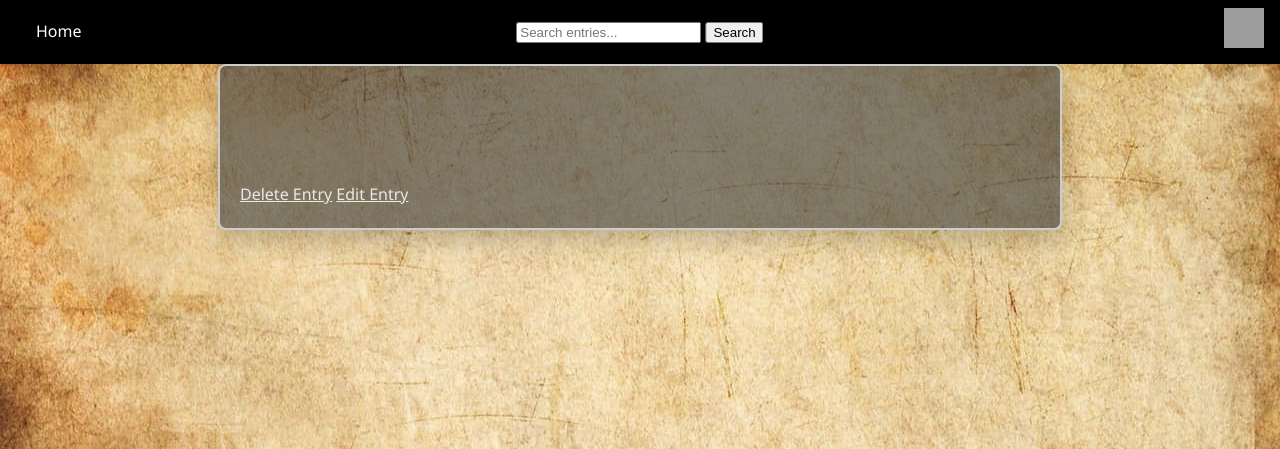
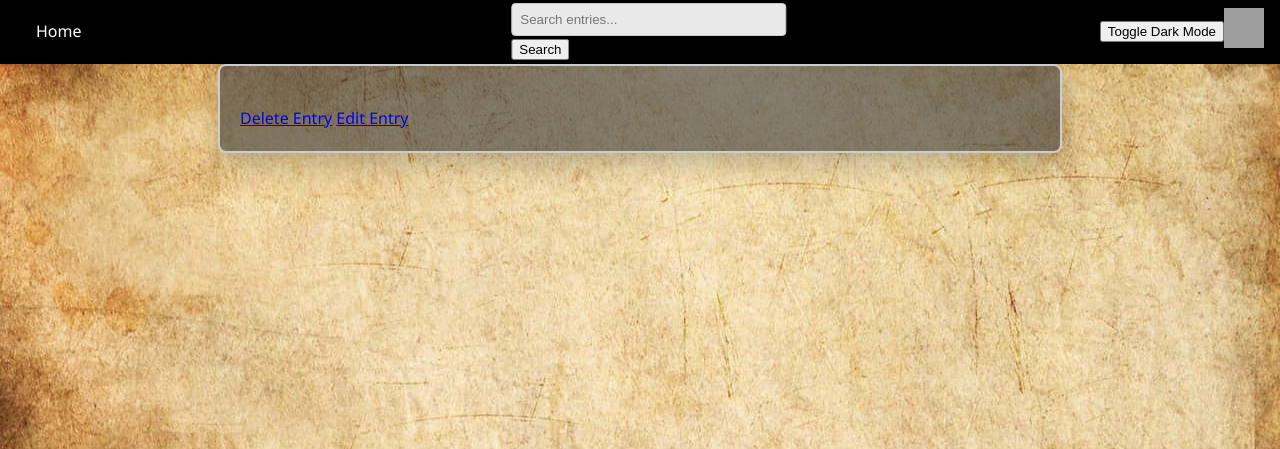
Before and after one commit to theethanhawk/Notetaking, a Django app: template notes_app/templates/notes_app/entry_detail.html in a window 1280 px wide. Shown: the top 449 px of the page. Run offline with Django 3.2, Linux system fonts and the light colour scheme; the template is opened without the code that fills it, so the values that code supplies are empty; some libraries are stand-ins or nearby versions; grey boxes are pictures that could not be loaded.

Commit message:
dark mode style

```diff
--- a/notes_app/static/css/styles.css
+++ b/notes_app/static/css/styles.css
@@ -1,20 +1,67 @@
+/* Default Light Mode */
+:root {
+    --bg-image: url('/static/images/parchment.jpg');
+    --bg-color: #f8f6f665;
+    --text-color: #000000;
+    --navbar-bg: #000000;
+    --navbar-text: white;
+    --button-bg: #ffffff;
+    --button-text: rgb(0, 0, 0);
+    --input-bg: #ffffff;
+    --input-text: #000000;
+    --li-bg: #e9e9e9;
+    --li-text: #000000;
+}
+
+/* Apply styles to elements */
 body {
-    background-image: url('/static/images/parchment.jpg');
+    background-image: var(--bg-image);
     background-size: cover;
     background-position: center;
     background-attachment: fixed;
-    font-family: 'Segoe UI', Tahoma, Geneva, Verdana, sans-serif; /* Improved font family for readability */
-    background-color: #f8f6f665; /* Softer background color */
-    color: #000000; /* Darker text for better readability */
-    line-height: 1.6; /* Improved line height for readability */
+    font-family: 'Segoe UI', Tahoma, Geneva, Verdana, sans-serif;
+    background-color: var(--bg-color);
+    color: var(--text-color);
+    line-height: 1.6;
     margin: 0;
     padding: 0;
+    transition: background-color 0.3s, color 0.3s;
 }
 
-/* navbar styling */
+/* Default input field styles (light mode) */
+.input-field {
+    background-color: var(--input-bg);
+    color: var(--input-text);
+    border: 1px solid #ccc;
+    padding: 8px;
+    border-radius: 5px;
+    width: 100%;
+}
+
+/* Default list item styles (light mode) */
+.entry-tags li {
+    background-color: var(--li-bg);
+    color: var(--li-text);
+    display: inline-block;
+    padding: 5px 10px;
+    margin-right: 5px;
+    border-radius: 4px;
+    margin-bottom: 5px;
+}
+
+/* Default "Read More" link (light mode) */
+.entry-links {
+    color: #006320;
+    text-decoration: none;
+}
+.entry-links:hover {
+    text-decoration: underline;
+}
+
+/* Navbar styling */
 .navbar {
-    background-color: #000000; /* Or your chosen color */
-    color: white;
+    background-color: var(--navbar-bg);
+    color: var(--navbar-text);
     display: flex;
     justify-content: space-between;
     padding: 0.5rem 1rem;
@@ -123,10 +170,27 @@ body {
     width: 100%;
 }
 
+/* Default styling for search input (matches .entry-tags li and .entry-links) */
+.search-input {
+    background-color: var(--li-bg);
+    color: var(--li-text);
+    border: 1px solid #ccc;
+    padding: 8px;
+    border-radius: 4px;
+    width: 100%;
+}
+
+/* Dark Mode - Search Input */
+.dark-mode .search-input {
+    background-color: #000000;
+    color: #ffffff;
+    border: 1px solid #666;
+}
+
 .search-container button {
     padding: 0.5rem 1rem;
-    background-color: #ffffff;
-    color: rgb(0, 0, 0);
+    background-color: var(--button-bg);
+    color: var(--button-text);
     border: none;
     border-radius: 4px;
     cursor: pointer;
@@ -173,67 +237,42 @@ body {
     color: #333;
 }
 
-.entry-detail-container a {
-    color: #e9e9e9;
-}
-
 .entry-content, .entry-tags, .entry-images, .entry-links {
     margin-bottom: 20px;
 }
 
-.preformatted-text {
-    white-space: pre-wrap; /* Preserves whitespace and wraps text */
-    word-wrap: break-word; /* Ensures long words can break and wrap to the next line */
-    overflow-wrap: break-word; /* Alternative to word-wrap, use if more compatibility is needed */
-}
-.entry-tags ul, .entry-links ul {
+.entry-tags ul {
     list-style-type: none;
     padding: 0;
 }
 
-.entry-tags li, .entry-links li {
-    background-color: #e9e9e9;
-    display: inline-block;
-    padding: 5px 10px;
-    margin-right: 5px;
-    border-radius: 4px;
-    margin-bottom: 5px;
-}
-
-.entry-images .image {
-    display: inline-block;
-    margin-right: 10px;
-    margin-bottom: 10px;
-    border: 1px solid #ddd;
-    padding: 5px;
-    border-radius: 4px;
-}
-
+/* Image settings */
 .entry-images img {
-    width: 100%; /* Responsive to card width */
+    width: 100%;
     height: auto;
     display: block;
 }
 
-.entry-links a {
+/* "Read More" links */
+.entry-links {
     color: #006320;
     text-decoration: none;
 }
-
-.entry-links a:hover {
+.entry-links:hover {
     text-decoration: underline;
 }
 
+/* Sticky photo section */
 .photo-section {
     position: sticky;
     top: 0;
     z-index: 10;
-    background-color: #000000; /* Adjust as needed */
+    background-color: var(--navbar-bg);
 }
 
 .photo-section img {
     width: 100%;
-    max-height: 400px; /* Adjust based on your preference */
+    max-height: 400px;
     object-fit: cover;
 }
 
--- /dev/null
+++ b/notes_app/static/javascript/dark-mode.js
@@ -0,0 +1,38 @@
+document.addEventListener("DOMContentLoaded", function () {
+    const toggleButton = document.getElementById("dark-mode-toggle");
+    const body = document.body;
+    const featuredImage = document.getElementById("featured-image");
+
+    // Define the images for light and dark mode
+    const lightModeImage = "/static/images/philosophers.jpg"; // Light mode image
+    const darkModeImage = "/static/images/darkphilosophers.jpg"; // Dark mode image (Add this image to your static/images folder)
+
+    // Function to update the image based on the mode
+    function updateImage() {
+        if (body.classList.contains("dark-mode")) {
+            featuredImage.src = darkModeImage;
+        } else {
+            featuredImage.src = lightModeImage;
+        }
+    }
+
+    // Check localStorage for saved theme preference
+    if (localStorage.getItem("theme") === "dark") {
+        body.classList.add("dark-mode");
+        updateImage();
+    }
+
+    // Add event listener to toggle dark mode
+    toggleButton.addEventListener("click", function () {
+        body.classList.toggle("dark-mode");
+
+        // Save user preference
+        if (body.classList.contains("dark-mode")) {
+            localStorage.setItem("theme", "dark");
+        } else {
+            localStorage.setItem("theme", "light");
+        }
+
+        updateImage(); // Change the image when toggling
+    });
+});
--- a/notes_app/templates/notes_app/base.html
+++ b/notes_app/templates/notes_app/base.html
@@ -17,11 +17,12 @@
             </div>
             <div class="nav-center" >
                 <form action="{% url 'notes_app:search_results' %}" method="get">
-                    <input type="text" name="query" placeholder="Search entries...">
+                    <input type="text" name="query" placeholder="Search entries..." class="search-input">
                     <button type="submit">Search</button>
                 </form>
             </div>
             <div class="nav-right">
+                <button id="dark-mode-toggle">Toggle Dark Mode</button>
                 <div class="profile-container">
                     <!-- Profile section -->
                     <div class="profile-icon" id="hamburger_icon">
@@ -52,5 +53,8 @@
     {% block content %}
     <!-- Default content goes here -->
     {% endblock content %}
+
+    <!-- Load JavaScript File -->
+    <script src="{% static 'javascript/dark-mode.js' %}"></script>
 </body>
 </html>
--- a/notes_app/templates/notes_app/edit_entry.html
+++ b/notes_app/templates/notes_app/edit_entry.html
@@ -2,7 +2,6 @@
 
 {% block content %}
 <div class="entry-form-container">
-    <h2>Edit Entry</h2>
     <form method="post" enctype="multipart/form-data">
         {% csrf_token %}
         <div class="form-section">
@@ -47,8 +46,9 @@
                 </div>
             {% endfor %}
         </div>
-
-        <button type="submit" class="submit-btn">Save Entry</button>
+        <div class="form-section">
+            <button type="submit" class="submit-btn">Save Entry</button>
+        </div>
     </form>
 </div>
 {% endblock %}
--- a/notes_app/templates/notes_app/entry_detail.html
+++ b/notes_app/templates/notes_app/entry_detail.html
@@ -25,7 +25,7 @@
         <div class="entry-links">
             <ul>
                 {% for link in entry.links.all %}
-                    <li><a href="{{ link.url }}" target="_blank">{{ link.url }}</a></li>
+                    <li><a href="{{ link.url }}" target="_blank" class="entry-links">{{ link.url }}</a></li>
                 {% endfor %}
             </ul>
         </div>
--- a/notes_app/views.py
+++ b/notes_app/views.py
@@ -51,7 +51,7 @@ def entry_detail(request, pk):
 
 @login_required
 def entry_create(request):
-    """Renders forms with infline formsets and saves forms to create an Entry object"""
+    """Renders forms with inline formsets and saves forms to create an Entry object"""
     image_formset = inlineformset_factory(Entry, Image, fields=["image"], extra=1)
     link_formset = inlineformset_factory(Entry, Link, fields=["url"], extra=1)
 
@@ -105,7 +105,7 @@ def edit_entry(request, pk):
 
     if request.method == 'POST':
         # print state helps me see what is happening at the post, helps me debug
-        print(request.POST)
+        # print(request.POST)
         form = EntryForm(request.POST, instance=entry)
         formset_images = image_formset(request.POST, request.FILES, instance=entry)
         formset_links = link_formset(request.POST, instance=entry)
```
Also changed, not shown: other parts of notes_app/static/css/styles.css (+69 -34 lines), notes_app/templates/notes_app/home.html (+9 -7 lines), notes_app/templatetags/custom_filters.py (added, +8 -0 lines), notetaking/settings.py (+6 -2 lines), notes_app/templatetags/__init__.py (added), 1 other file.
